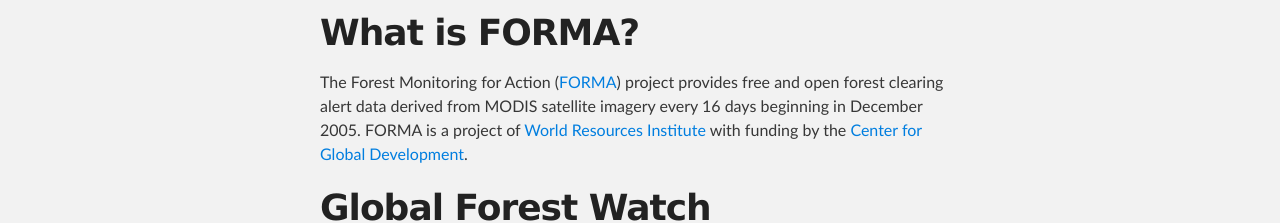
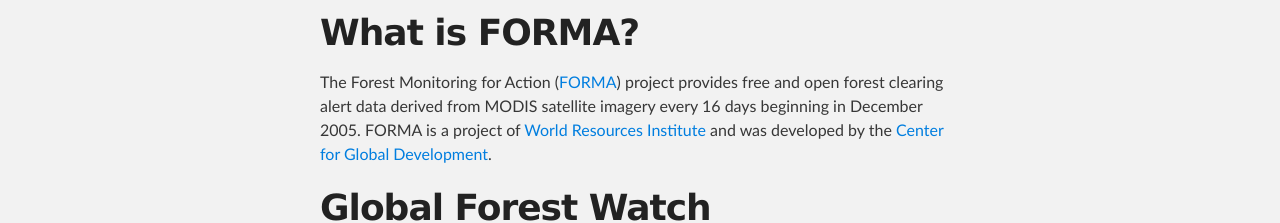
Before and after one commit to wri/forma-clj, a plain HTML site: page index.html in a window 1280 px wide. Shown: the part 434-657 px from the top of the page. Drawn offline with Linux system fonts and the light colour scheme.

Commit message:
Clarified CGD's role in FORMA

```diff
--- a/index.html
+++ b/index.html
@@ -34,7 +34,7 @@
       <section id="main_content" class="inner">
         <h1>What is FORMA?</h1>
 
-<p>The Forest Monitoring for Action (<a href="http://www.cgdev.org/section/initiatives/_active/forestmonitoringforactionforma">FORMA</a>) project provides free and open forest clearing alert data derived from MODIS satellite imagery every 16 days beginning in December 2005. FORMA is a project of <a href="http://wri.org">World Resources Institute</a> with funding by the <a href="http://www.cgdev.org">Center for Global Development</a>.</p>
+<p>The Forest Monitoring for Action (<a href="http://www.cgdev.org/section/initiatives/_active/forestmonitoringforactionforma">FORMA</a>) project provides free and open forest clearing alert data derived from MODIS satellite imagery every 16 days beginning in December 2005. FORMA is a project of <a href="http://wri.org">World Resources Institute</a> and was developed by the <a href="http://www.cgdev.org">Center for Global Development</a>.</p>
 
 <h1>Global Forest Watch</h1>
 
```
